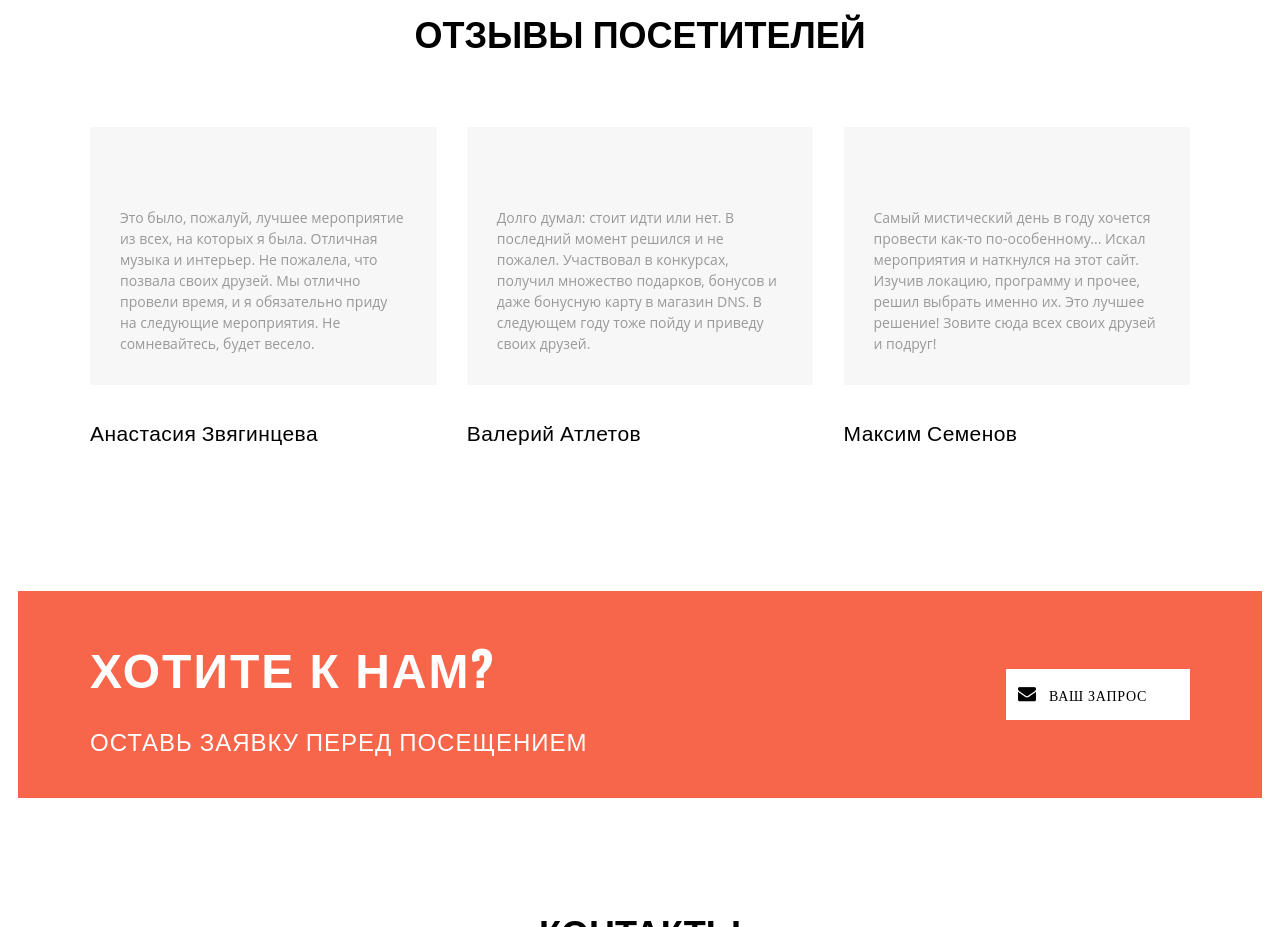
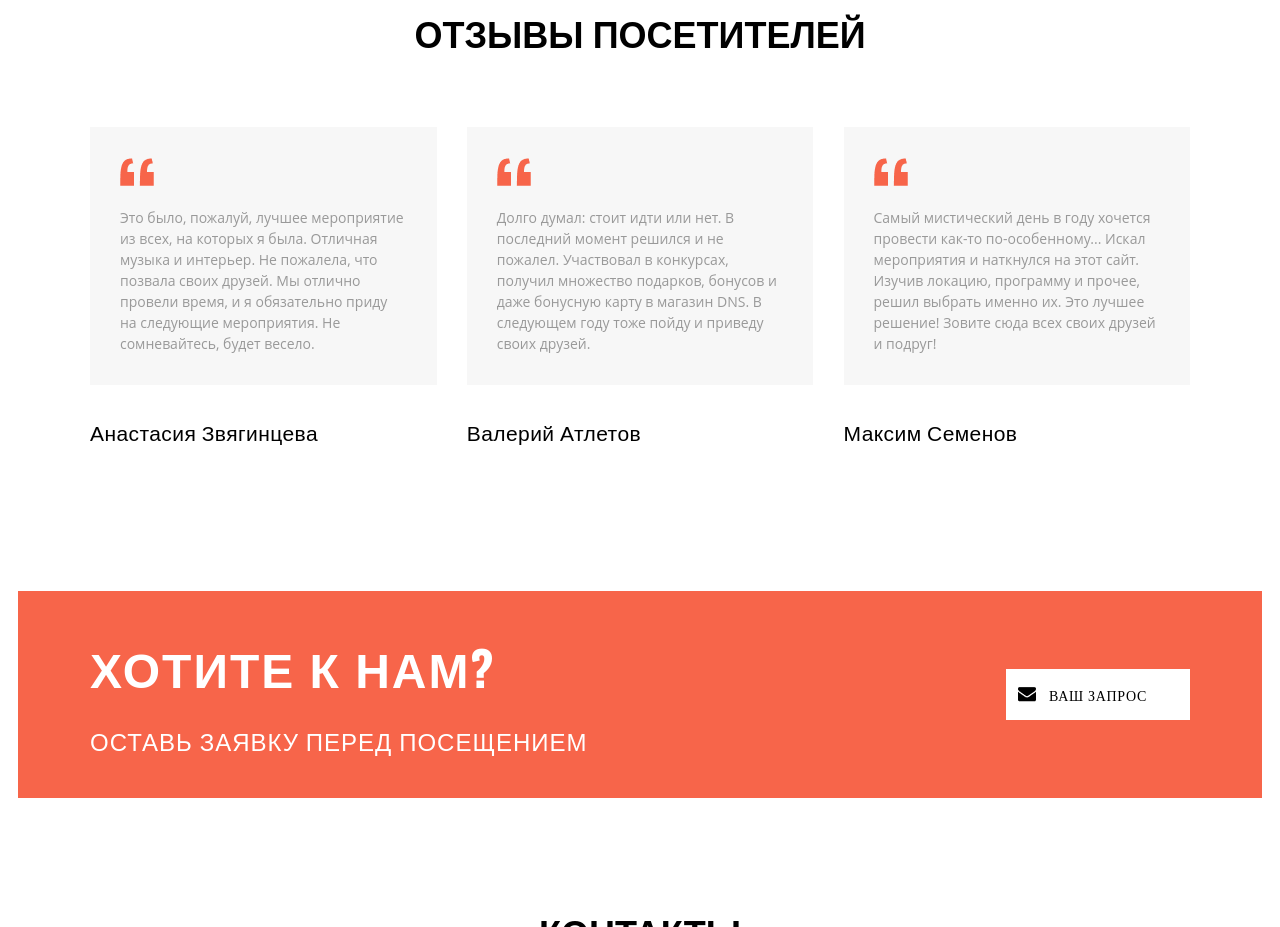
Before and after one commit to ERASTTT/haloween, a plain HTML site: page index.html in a window 1280 px wide. Shown: the part 3300-4227 px from the top of the page. Drawn offline with nearby package versions, Linux system fonts and the light colour scheme.

Commit message:
Add files via upload

```diff
--- a/css/style.css
+++ b/css/style.css
@@ -221,7 +221,7 @@ h2 {
 }
 .feedback::before{
     content: '';
-    background-image: url();
+    background-image: url(../img/kavichki.png);
     width: 34px;
     height: 28px;
     display: block;
```
Also changed, not shown: img/kavichki.png (added).
